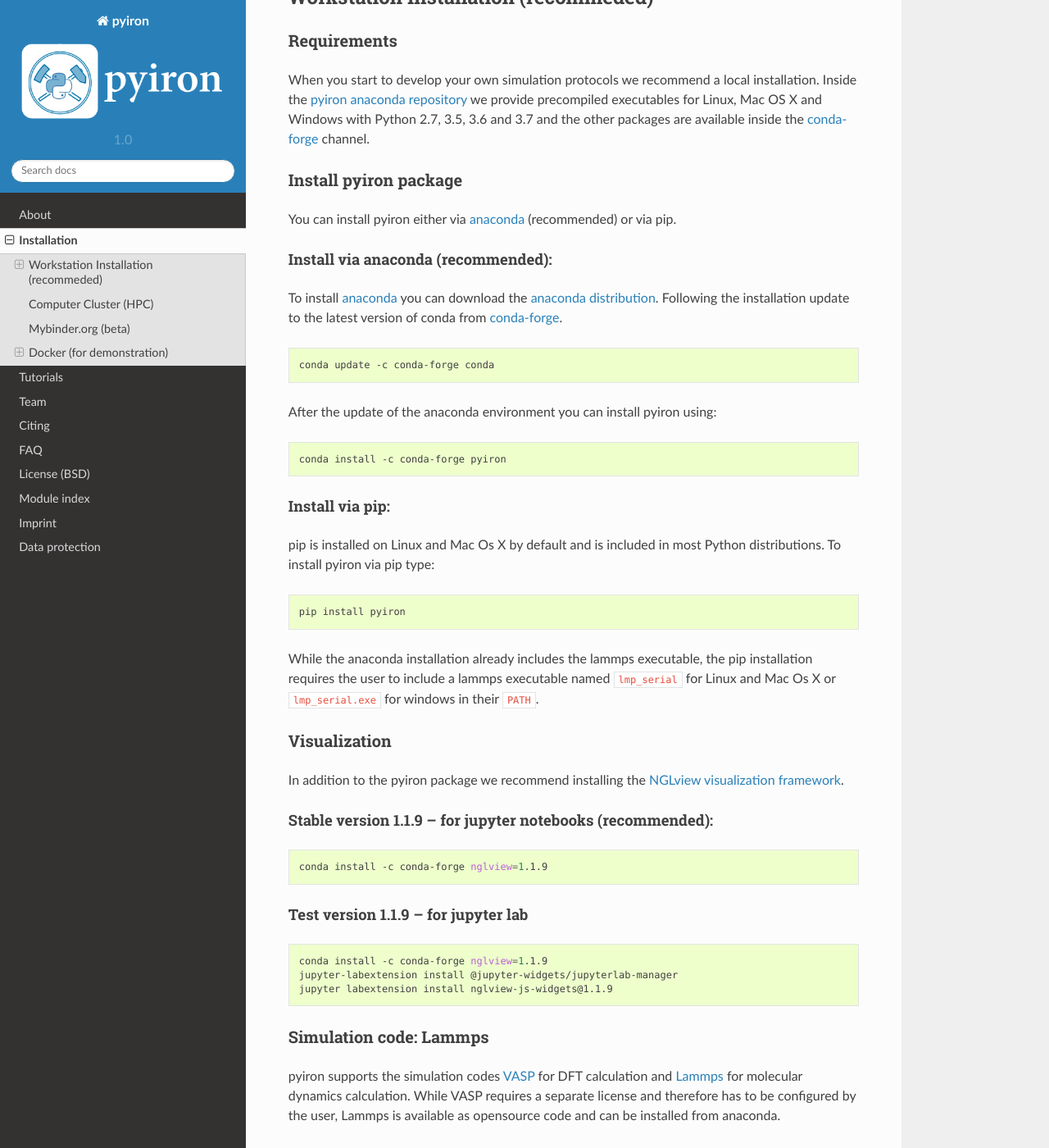
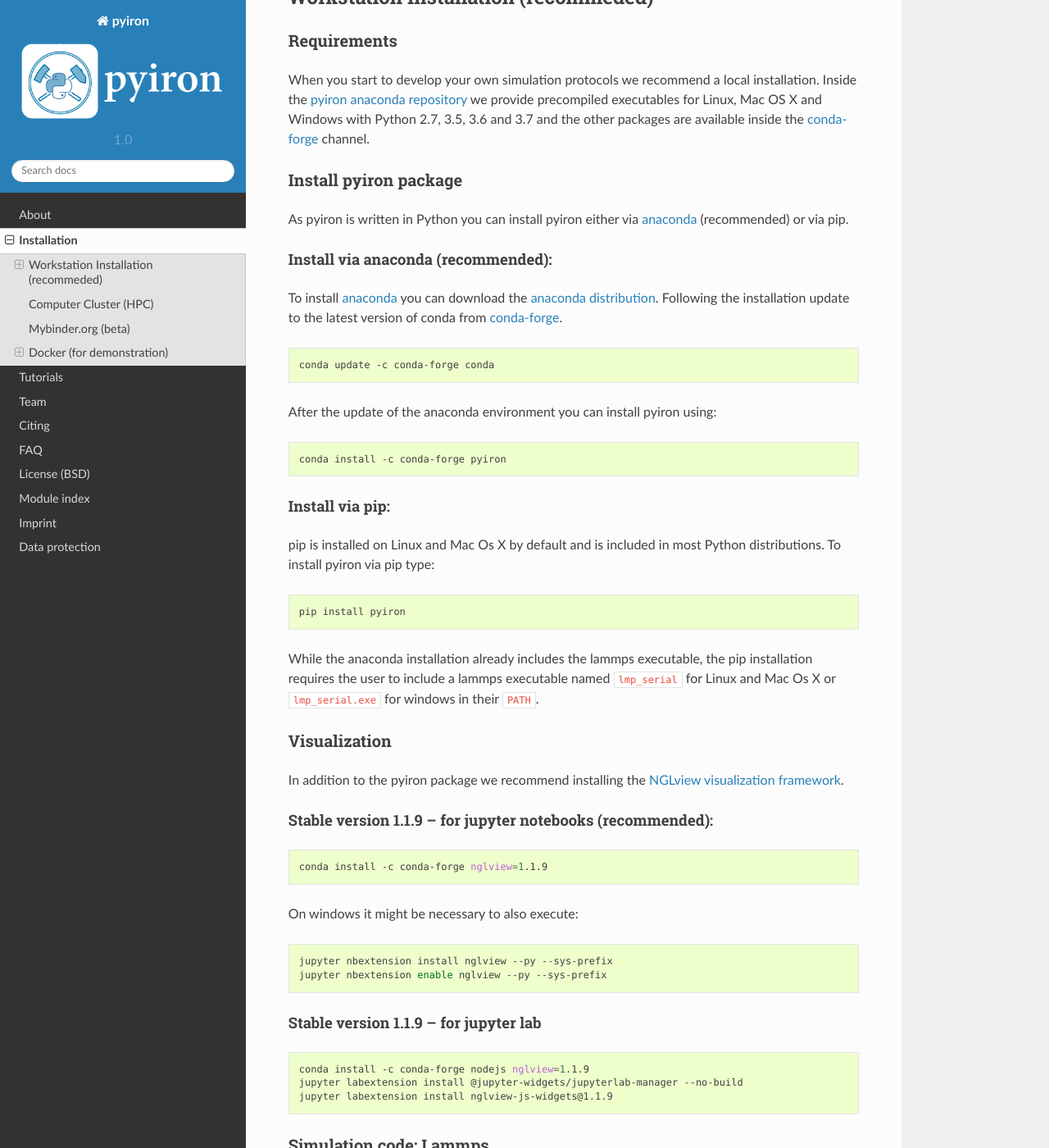
Before and after one commit to pyiron/pyiron, a Sphinx documentation site: the page built from docs/source/installation.rst, in a window 1280 px wide and 1400 px high, scrolled down 449 px. Shown: the whole window at 82% size. Built offline with Sphinx 7.4.7 and the Read the Docs theme 2.0.0, drawn with Linux system fonts in a browser that asks for light colours; pages that are not in the unit, such as notebooks, are missing from menus; some of the changed text lies outside the part shown.

Commit message:
Update installation.rst

```diff
--- a/docs/source/installation.rst
+++ b/docs/source/installation.rst
@@ -24,7 +24,7 @@
 
 Install pyiron package
 ======================
-You can install pyiron either via `anaconda <https://www.anaconda.com>`_ (recommended) or via pip.
+As pyiron is written in Python you can install pyiron either via `anaconda <https://www.anaconda.com>`_ (recommended) or via pip.
 
 Install via anaconda (recommended):
 ------------------------------------------
@@ -61,13 +61,20 @@
 
     conda install -c conda-forge nglview=1.1.9
 
-Test version 1.1.9 – for jupyter lab
+On windows it might be necessary to also execute:
+
+.. code-block:: bash
+
+    jupyter nbextension install nglview --py --sys-prefix
+    jupyter nbextension enable nglview --py --sys-prefix
+
+Stable version 1.1.9 – for jupyter lab
 ------------------------------------
 
 .. code-block:: bash
 
-    conda install -c conda-forge nglview=1.1.9
-    jupyter-labextension install @jupyter-widgets/jupyterlab-manager
+    conda install -c conda-forge nodejs nglview=1.1.9
+    jupyter labextension install @jupyter-widgets/jupyterlab-manager --no-build
     jupyter labextension install nglview-js-widgets@1.1.9
 
 Simulation code: Lammps
```
Also changed, not shown: other parts of docs/source/installation.rst (+1 -1 lines).
